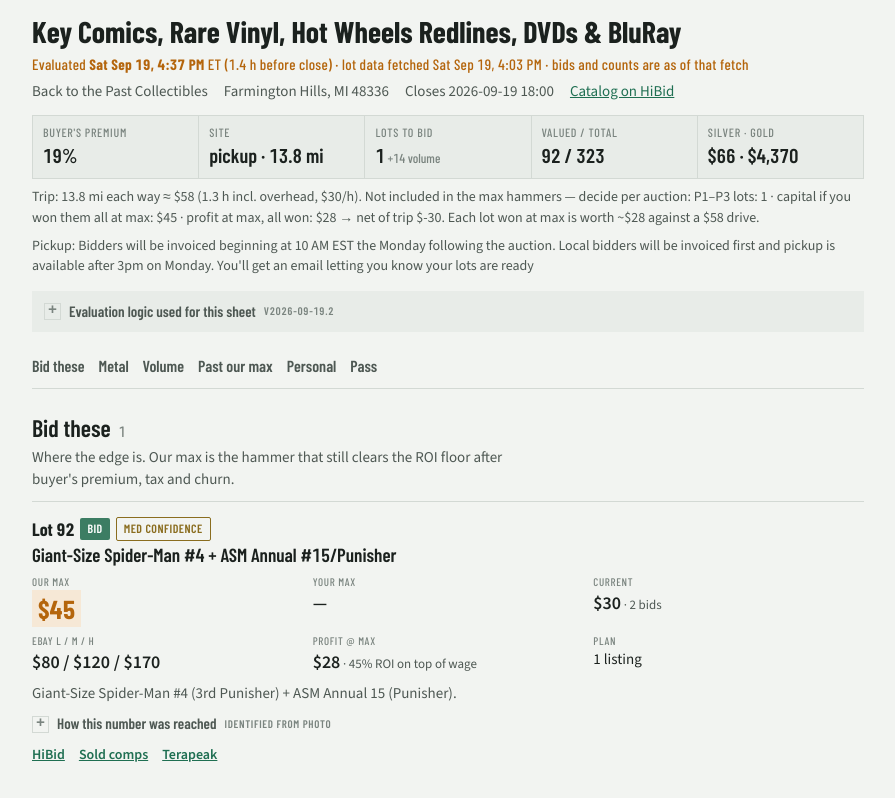
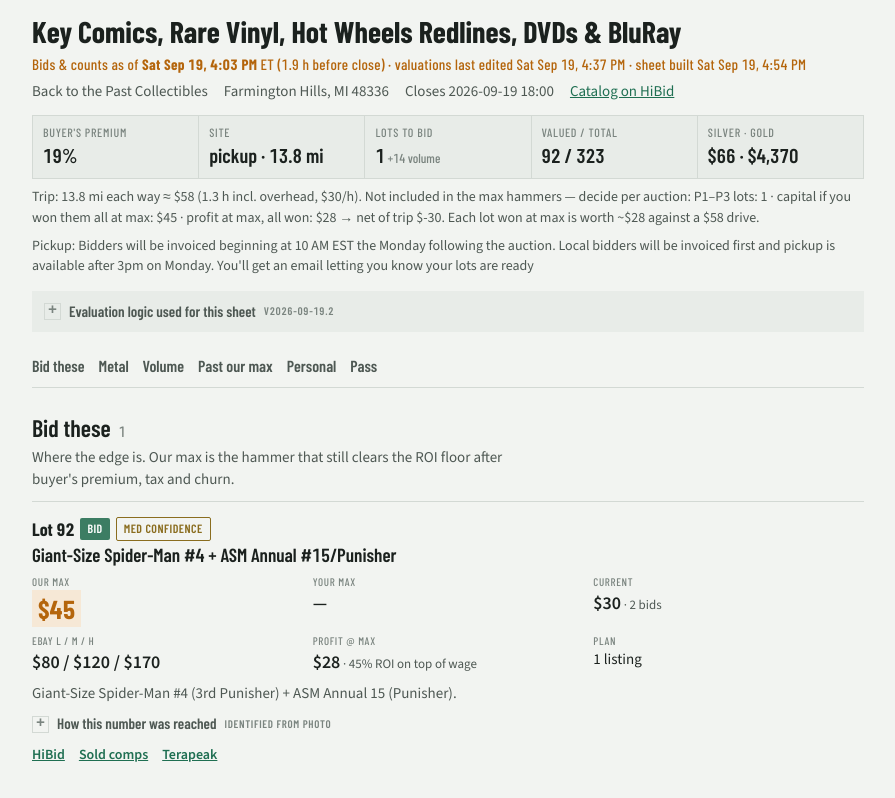
Before and after one commit to FG-Liquidator/sheets, a plain HTML site: page 775147/index.html in a window 1280 px wide. Shown: the top 798 px of the page, without its empty margins (192-1087 px from the left). Drawn offline with nearby package versions, Linux system fonts and the light colour scheme.

Commit message:
sheet: 775147 Key Comics, Rare Vinyl, Hot Wheels Redlines, DVDs

```diff
--- a/775147/index.html
+++ b/775147/index.html
@@ -86,7 +86,7 @@ details.logic { background:var(--bg-2); padding:10px 12px; margin:14px 0 0 }
 </style>
 </head><body><div class="wrap">
 <h1>Key Comics, Rare Vinyl, Hot Wheels Redlines, DVDs &amp; BluRay</h1>
-<p class="stamp">Evaluated <b>Sat Sep 19, 4:37 PM</b> ET (1.4 h before close) &middot; lot data fetched Sat Sep 19, 4:03 PM &middot; bids and counts are as of that fetch</p>
+<p class="stamp">Bids &amp; counts as of <b>Sat Sep 19, 4:03 PM</b> ET (1.9 h before close) &middot; valuations last edited Sat Sep 19, 4:37 PM &middot; sheet built Sat Sep 19, 4:54 PM</p>
 <p class="meta"><span>Back to the Past Collectibles</span><span>Farmington Hills, MI 48336</span><span>Closes 2026-09-19 18:00</span><span><a href="https://hibid.com/catalog/775147" target="_blank" rel="noopener">Catalog on HiBid</a></span></p>
 <div class="strip">
   <div><span class="lbl">Buyer's premium</span><span class="val">19%</span></div>
```
Also changed, not shown: manifest.json.
